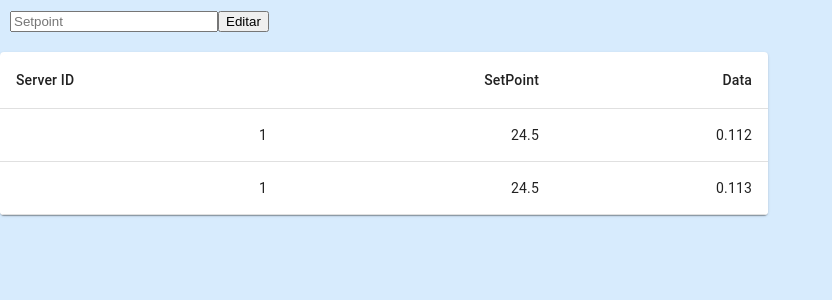
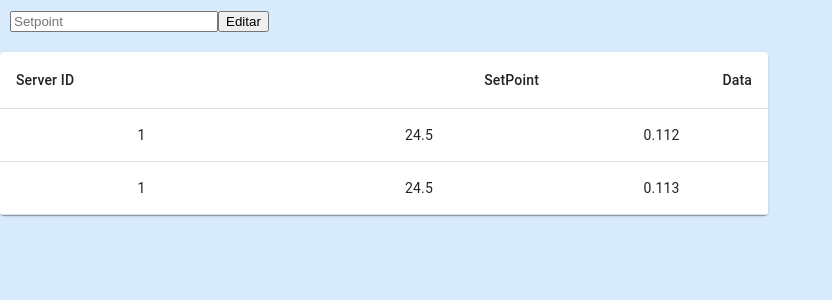
Before and after one commit to deborafurieri/comunicacao-de-dados, a React (Create React App) app in the folder comunicacao-app/: page / in a window 1280 px wide. Shown: the top 300 px of the page, without its empty margins (0-832 px from the left). Built offline with nearby package versions, Linux system fonts and the light colour scheme; no server answers.

Commit message:
Alterando css component TableData

```diff
--- a/comunicacao-app/src/TableData/TableData.js
+++ b/comunicacao-app/src/TableData/TableData.js
@@ -27,9 +27,9 @@ const CustomizedTables = (props) => {
   return (
     <TableBody>
       <StyledTableRow>
-        <StyledTableCell align="right">{props.slaveId}</StyledTableCell>
-        <StyledTableCell align="right">{props.setPoint}</StyledTableCell>
-        <StyledTableCell align="right">{props.value}</StyledTableCell>
+        <StyledTableCell align="center">{props.slaveId}</StyledTableCell>
+        <StyledTableCell align="center">{props.setPoint}</StyledTableCell>
+        <StyledTableCell align="center">{props.value}</StyledTableCell>
       </StyledTableRow>
     </TableBody>
   );
```
